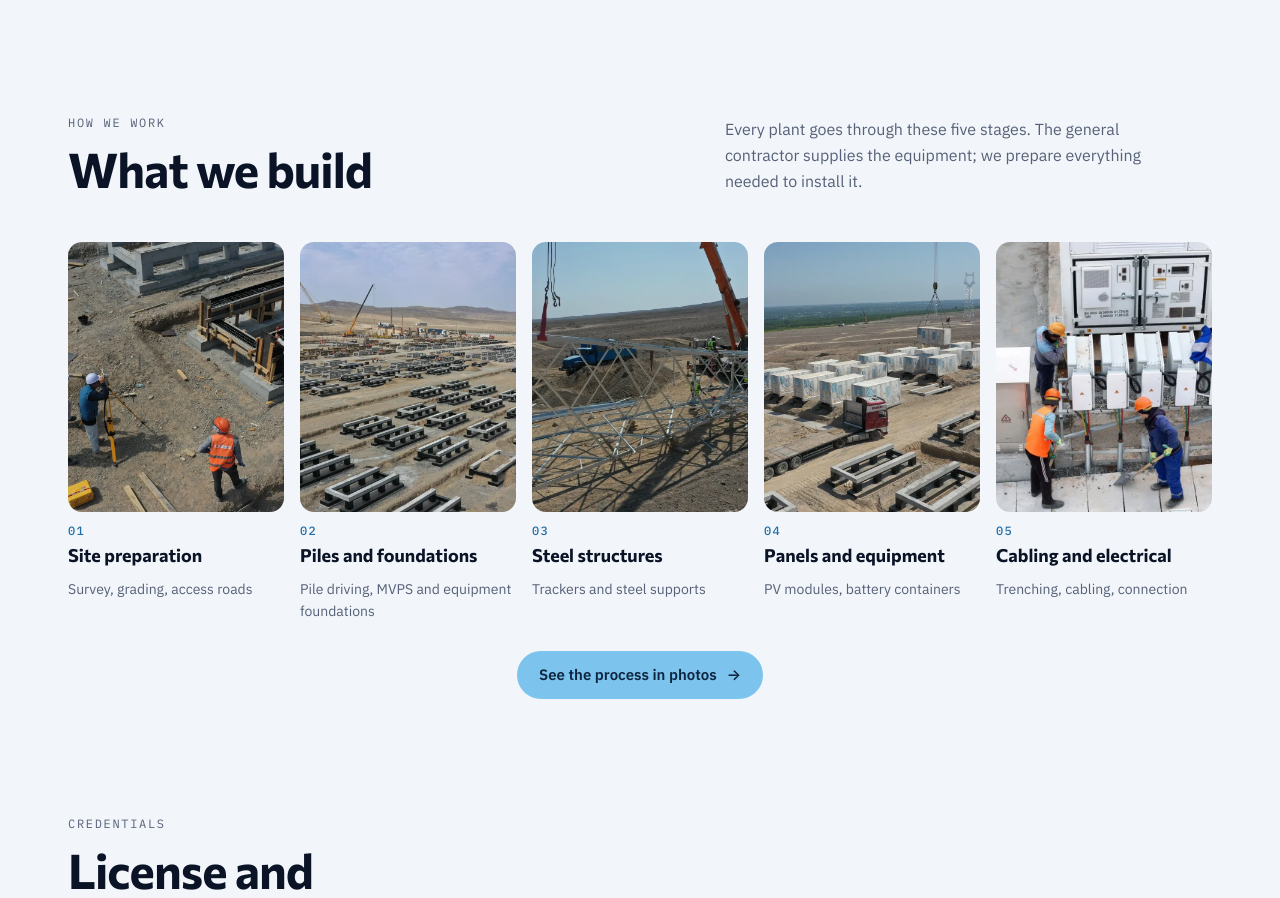
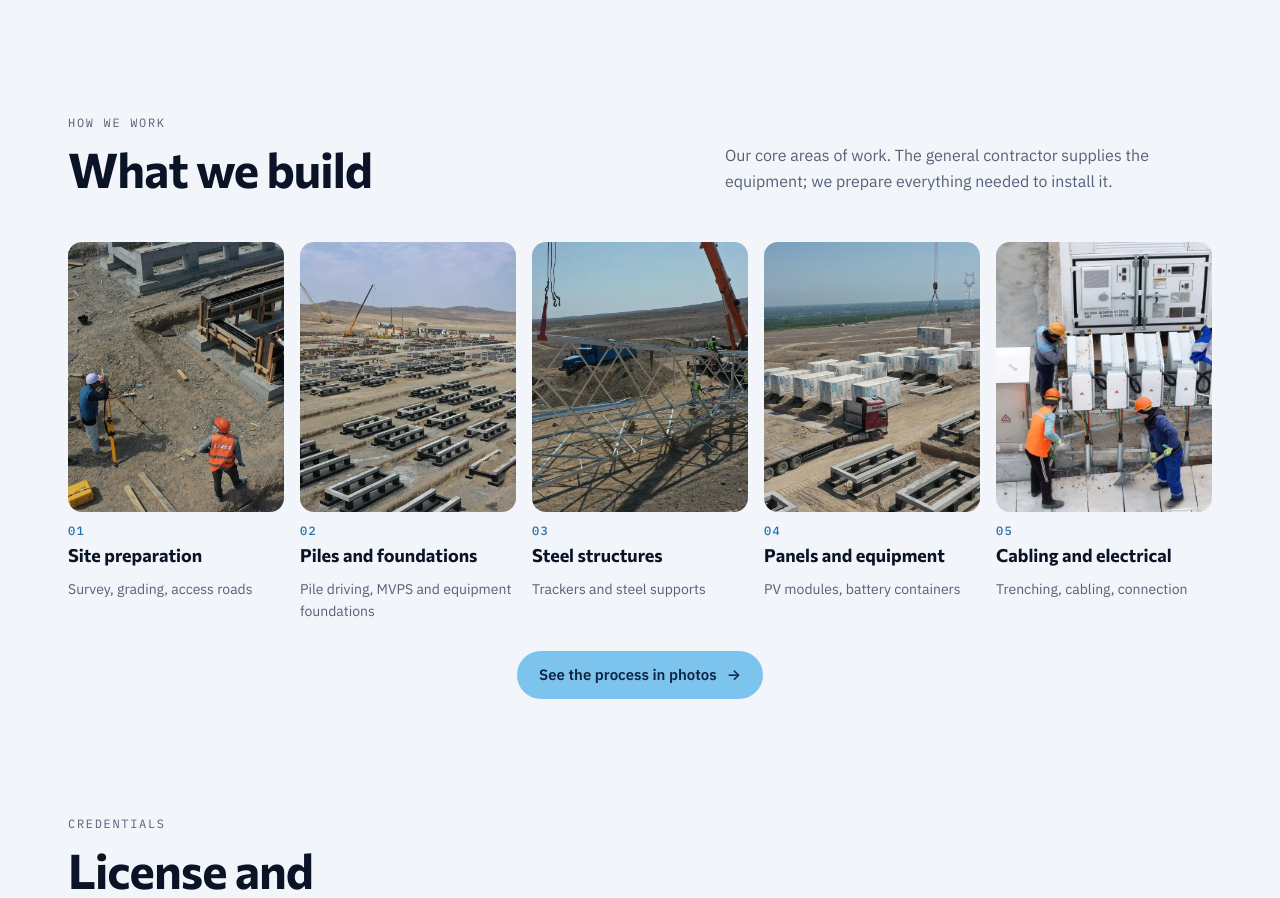
Before and after one commit to Mirzokhid2379/viva-construction, a React (Vite) app: page / in a window 1280 px wide. Shown: the part 4972-5870 px from the top of the page. Built offline with nearby package versions, Linux system fonts and the light colour scheme.

Commit message:
Ish tartibi matni tuzatildi

```diff
--- a/src/i18n/en.js
+++ b/src/i18n/en.js
@@ -53,7 +53,7 @@ export default {
   steps: {
     eyebrow: "How we work",
     title: "What we build",
-    text: "Every plant goes through these five stages. The general contractor supplies the equipment; we prepare everything needed to install it.",
+    text: "Our core areas of work. The general contractor supplies the equipment; we prepare everything needed to install it.",
     items: [["Site preparation", "Survey, grading, access roads"], ["Piles and foundations", "Pile driving, MVPS and equipment foundations"], ["Steel structures", "Trackers and steel supports"], ["Panels and equipment", "PV modules, battery containers"], ["Cabling and electrical", "Trenching, cabling, connection"]],
   },
   trust: { ownerK: "Document holder", owner: "The licence and ISO certificates below are issued to OMEGA Energy Group LLC.",
--- a/src/i18n/ru.js
+++ b/src/i18n/ru.js
@@ -53,7 +53,7 @@ export default {
   steps: {
     eyebrow: "Порядок работ",
     title: "Что мы строим",
-    text: "Эти пять этапов есть на каждой станции. Генподрядчик поставляет оборудование, мы готовим всё для его установки.",
+    text: "Наши основные направления работ. Генподрядчик поставляет оборудование, мы готовим всё для его установки.",
     items: [["Подготовка площадки", "Геодезия, планировка, дороги"], ["Сваи и фундаменты", "Забивка свай, фундаменты MVPS и оборудования"], ["Металлоконструкции", "Трекеры и стальные опоры"], ["Панели и оборудование", "Модули, контейнеры батарей"], ["Кабели и электрика", "Траншеи, кабели, подключение"]],
   },
   trust: { ownerK: "Владелец документов", owner: "Лицензия и сертификаты ISO ниже выданы на ООО OMEGA Energy Group.",
--- a/src/i18n/uz.js
+++ b/src/i18n/uz.js
@@ -53,7 +53,7 @@ export default {
   steps: {
     eyebrow: "Ish tartibi",
     title: "Biz nimani quramiz",
-    text: "Har bir stansiyada shu besh bosqich. Bosh pudratchi uskunani yetkazadi, biz uni o‘rnatish uchun hamma narsani tayyorlaymiz.",
+    text: "Asosiy ish yo‘nalishlarimiz. Bosh pudratchi uskunani yetkazadi, biz uni o‘rnatish uchun hamma narsani tayyorlaymiz.",
     items: [["Maydonni tayyorlash", "Geodeziya, tekislash, yo‘llar"], ["Qoziq va poydevor", "Qoziq qoqish, MVPS va uskuna poydevorlari"], ["Metall konstruksiya", "Trekerlar va po‘lat tayanchlar"], ["Panel va uskunalar", "Modullar, batareya konteynerlari"], ["Kabel va elektr", "Transheyalar, kabel, ulanish"]],
   },
   trust: { ownerK: "Hujjatlar egasi", owner: "Quyidagi litsenziya va ISO sertifikatlari OMEGA Energy Group MChJ nomiga berilgan.",
```
